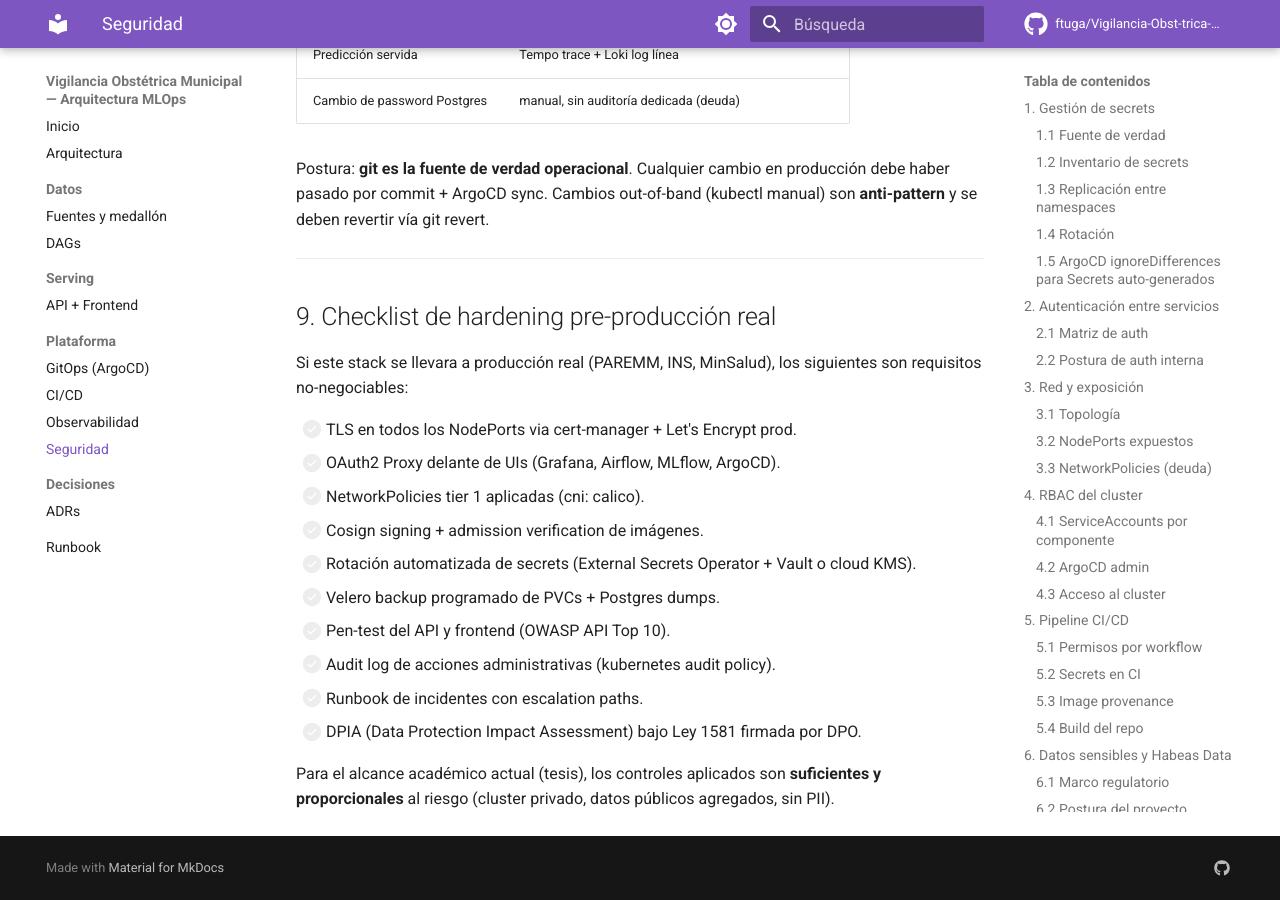
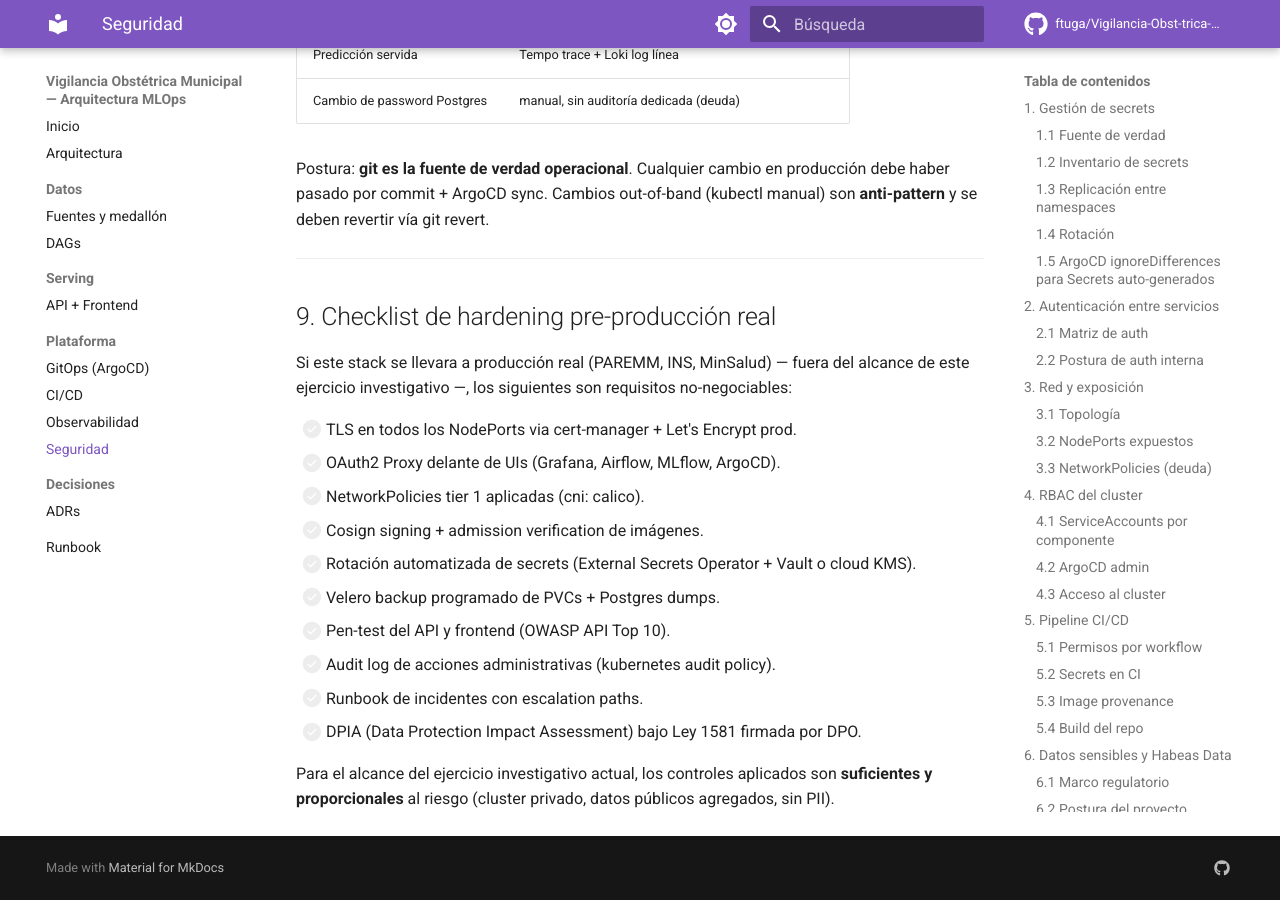
Before and after one commit to ftuga/Vigilancia-Obst-trica-Municipal, an MkDocs documentation site: the page built from docs/security.md, in a window 1280 px wide and 900 px high, scrolled down 9400 px. Built offline with MkDocs 1.6.1 and Material for MkDocs 9.7.7, drawn with Linux system fonts in a browser that asks for light colours; comment, search, counter and statistics services are not loaded.

Commit message:
docs: reencuadrar como ejercicio investigativo (no tesis formal)
El proyecto es un trabajo investigativo sin defensa formal. Se
reemplazan menciones a 'tesis' / 'académico (tesis)' por
'ejercicio investigativo' donde el sentido lo requiere:

- mkdocs.yml site_description
- docs/index.md banner de foco
- docs/adrs.md contexto de ADR-001
- docs/security.md §3.2 y §9 (alcance)
- code/docs/mme/NEXT-STEPS.md prioridad 6

Las rutas históricas que contienen 'ent_tesis' o 'tesis_gabriel'
en reports/ y proyecto_01/grafana/prometheus/ son nombres de
carpetas legacy del stack rugpull anterior y se conservan.

```diff
--- a/docs/security.md
+++ b/docs/security.md
@@ -309,7 +309,7 @@
 
 ## 9. Checklist de hardening pre-producción real
 
-Si este stack se llevara a producción real (PAREMM, INS, MinSalud), los siguientes son requisitos no-negociables:
+Si este stack se llevara a producción real (PAREMM, INS, MinSalud) — fuera del alcance de este ejercicio investigativo —, los siguientes son requisitos no-negociables:
 
 - [ ] TLS en todos los NodePorts via cert-manager + Let's Encrypt prod.
 - [ ] OAuth2 Proxy delante de UIs (Grafana, Airflow, MLflow, ArgoCD).
@@ -322,4 +322,4 @@
 - [ ] Runbook de incidentes con escalation paths.
 - [ ] DPIA (Data Protection Impact Assessment) bajo Ley 1581 firmada por DPO.
 
-Para el alcance académico actual (tesis), los controles aplicados son **suficientes y proporcionales** al riesgo (cluster privado, datos públicos agregados, sin PII).
+Para el alcance del ejercicio investigativo actual, los controles aplicados son **suficientes y proporcionales** al riesgo (cluster privado, datos públicos agregados, sin PII).
--- a/mkdocs.yml
+++ b/mkdocs.yml
@@ -1,5 +1,5 @@
 site_name: Vigilancia Obstétrica Municipal — Arquitectura MLOps
-site_description: Tesis · Arquitectura MLOps GitOps sobre microk8s para predicción de mortalidad obstétrica
+site_description: Ejercicio investigativo · Arquitectura MLOps GitOps sobre microk8s para predicción de vulnerabilidad obstétrica municipal
 site_author: Luis Frontuso
 repo_url: https://github.com/ftuga/Vigilancia-Obst-trica-Municipal
 repo_name: ftuga/Vigilancia-Obst-trica-Municipal
```
Also changed, not shown: code/docs/mme/NEXT-STEPS.md (+1 -1 lines), docs/adrs.md (+1 -1 lines), docs/index.md (+1 -1 lines).
